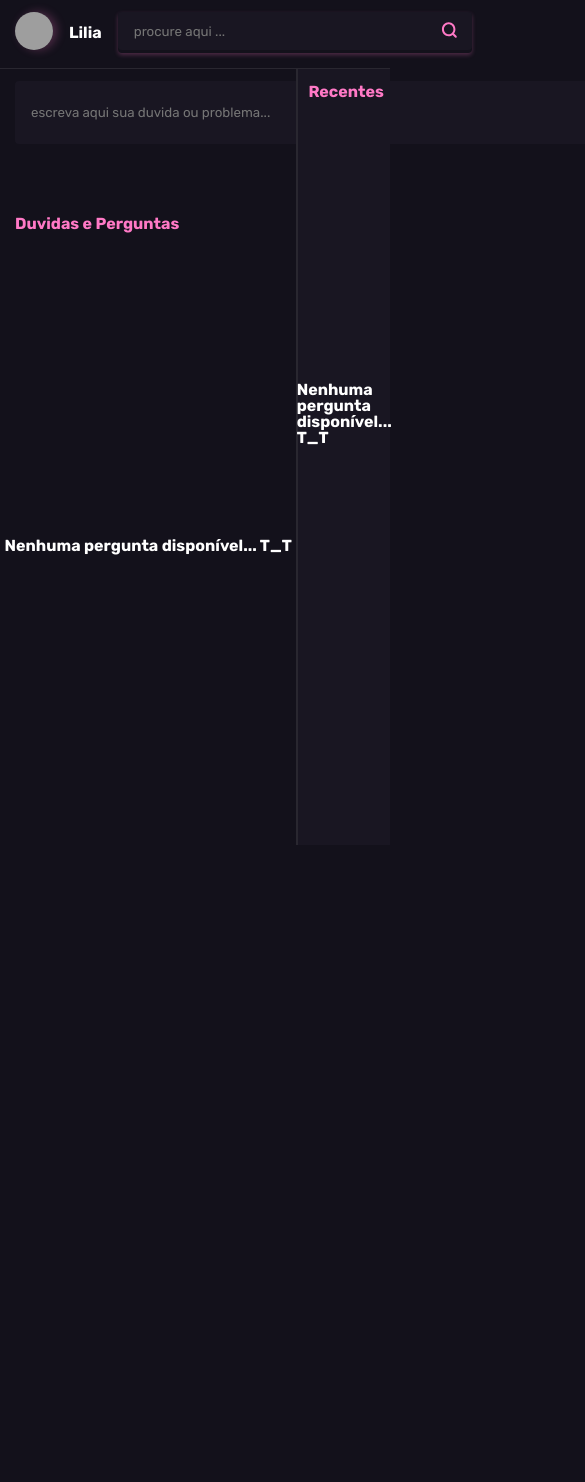
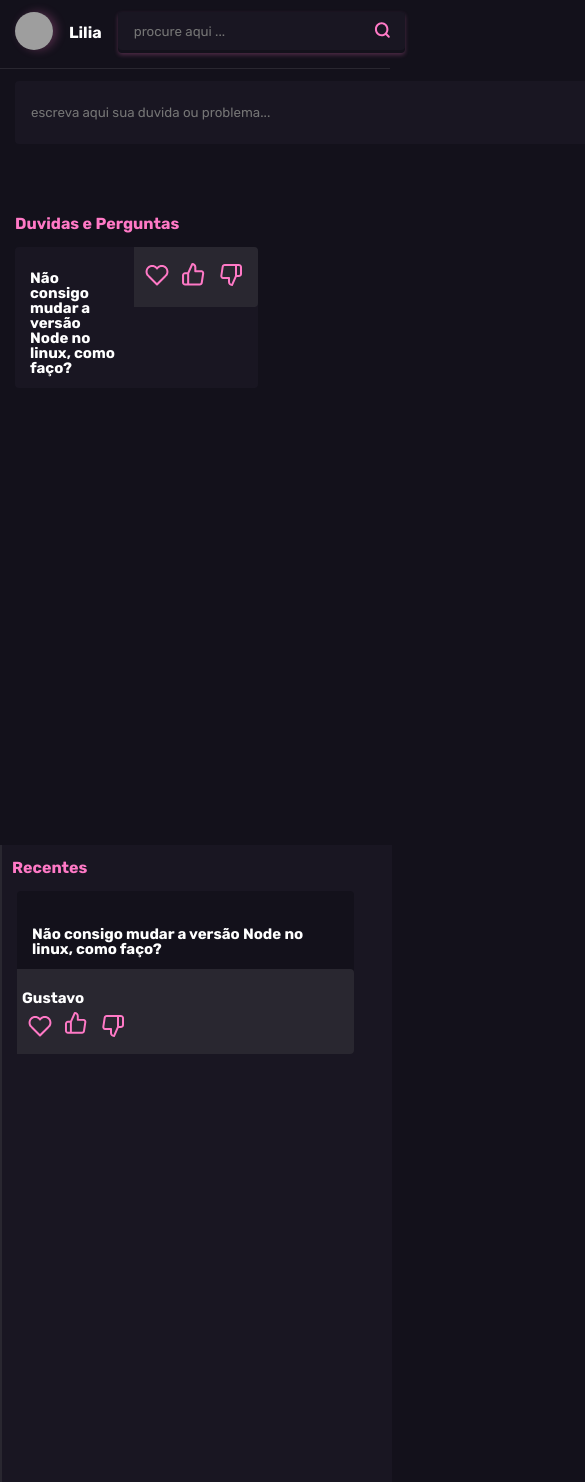
Before and after one commit to byte-serido/trainign-devs-byte, a Vue app in the folder src/frontend/ketlly/tarefa1/: page / in a window 390 px wide. Shown: the top 1482 px of the page, 585 px wide, since content can reach past the window. Before the commit the page ends 845 px from the top, so only its background shows below. Built offline with nearby package versions, Linux system fonts and the light colour scheme; grey boxes are pictures that could not be loaded.

Commit message:
pequenas alterações para responsividade #24
adicionando no index e alterando nome de id

```diff
--- a/src/frontend/ketlly/tarefa1/public/index.html
+++ b/src/frontend/ketlly/tarefa1/public/index.html
@@ -12,6 +12,7 @@
     </title>
     <link rel="stylesheet" href="reset.css">
     <link rel="stylesheet" href="style.css">
+    <link rel="stylesheet" href="responsivo.css">
 </head>
 
 <body>
--- a/src/frontend/ketlly/tarefa1/src/App.vue
+++ b/src/frontend/ketlly/tarefa1/src/App.vue
@@ -47,7 +47,7 @@ export default {
   },
   data() {
     return {
-      isComponent: false,
+      isComponent: true,
     }
   },
 
--- a/src/frontend/ketlly/tarefa1/src/components/MyRecente.vue
+++ b/src/frontend/ketlly/tarefa1/src/components/MyRecente.vue
@@ -1,5 +1,5 @@
 <template>
-    <div id="div">
+    <div id="div2">
         <div class="questao">
             <p>Não consigo mudar a versão Node no linux, como faço?</p>
         </div>
@@ -23,7 +23,7 @@ p {
     padding-top: 12px;
 }
 
-#div {
+#div2 {
     margin-left: 15px;
     margin-right: 38px;
     background-color: #13111B;
```
